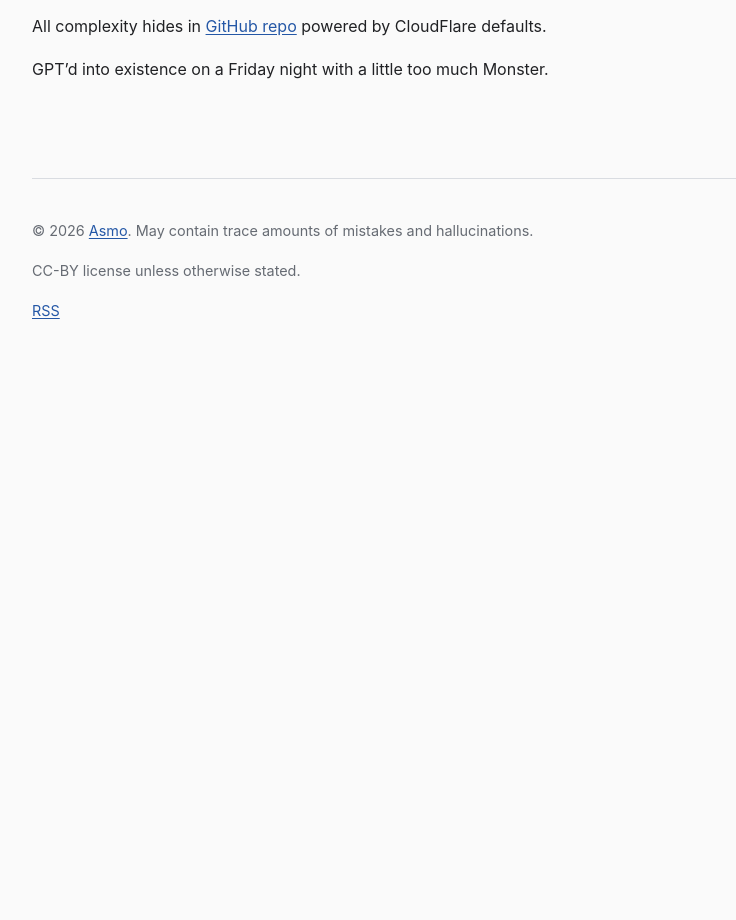
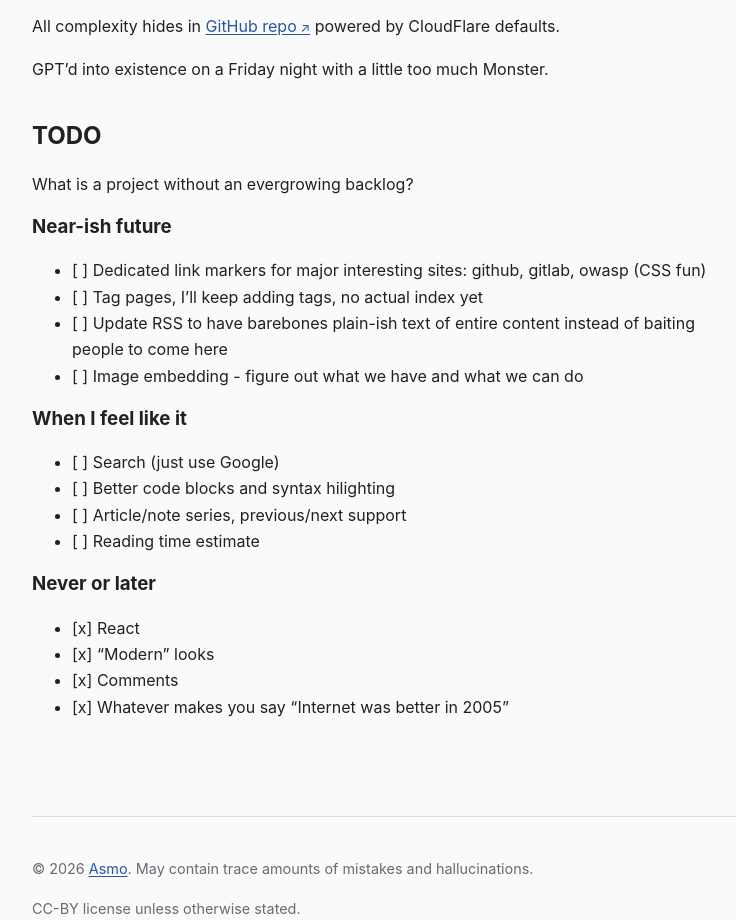
Before and after one commit to asmnh/homepage, an Astro site: page /projects/this-site in a window 1280 px wide. Shown: the part 412-1332 px from the top of the page, without its empty margins (240-976 px from the left). Before the commit the page ends 800 px from the top, so only its background shows below. Built offline with nearby package versions, Linux system fonts and the light colour scheme; Astro itself is replaced by a stand-in of ours.

Commit message:
content: this site - TODO

```diff
--- a/src/content/projects/this-site.md
+++ b/src/content/projects/this-site.md
@@ -16,6 +16,31 @@ This is a website.
 
 This website is intentionally simple.
 
-All complexity hides in <a href="https://github.com/asmnh/homepage" target="_blank">GitHub repo</a> powered by CloudFlare defaults.
+All complexity hides in <a href="https://github.com/asmnh/homepage">GitHub repo</a> powered by CloudFlare defaults.
 
 GPT'd into existence on a Friday night with a little too much Monster.
+
+## TODO
+
+What is a project without an evergrowing backlog?
+
+### Near-ish future
+
+- [ ] Dedicated link markers for major interesting sites: github, gitlab, owasp (CSS fun)
+- [ ] Tag pages, I'll keep adding tags, no actual index yet
+- [ ] Update RSS to have barebones plain-ish text of entire content instead of baiting people to come here
+- [ ] Image embedding - figure out what we have and what we can do
+
+### When I feel like it
+
+- [ ] Search (just use Google)
+- [ ] Better code blocks and syntax hilighting
+- [ ] Article/note series, previous/next support
+- [ ] Reading time estimate
+
+### Never or later
+
+- [x] React
+- [x] "Modern" looks
+- [x] Comments
+- [x] Whatever makes you say "Internet was better in 2005"
--- a/src/styles/global.css
+++ b/src/styles/global.css
@@ -262,3 +262,8 @@ ol {
 .project-links {
 	margin-top: 1rem;
 }
+
+.prose a[href^="http"]::after {
+	content: " ↗";
+	font-size: 0.8em;
+}
```
Also changed, not shown: src/pages/projects/index.astro (+11 -16 lines).
